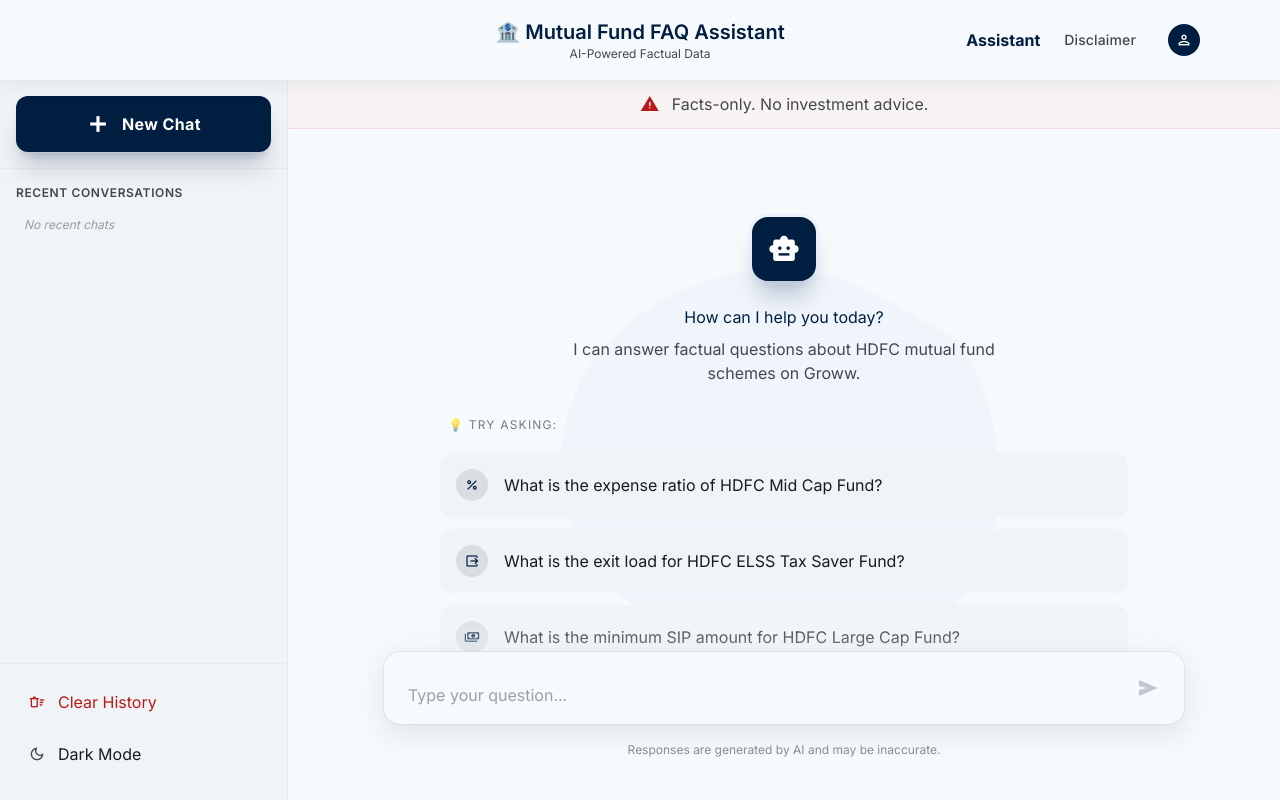
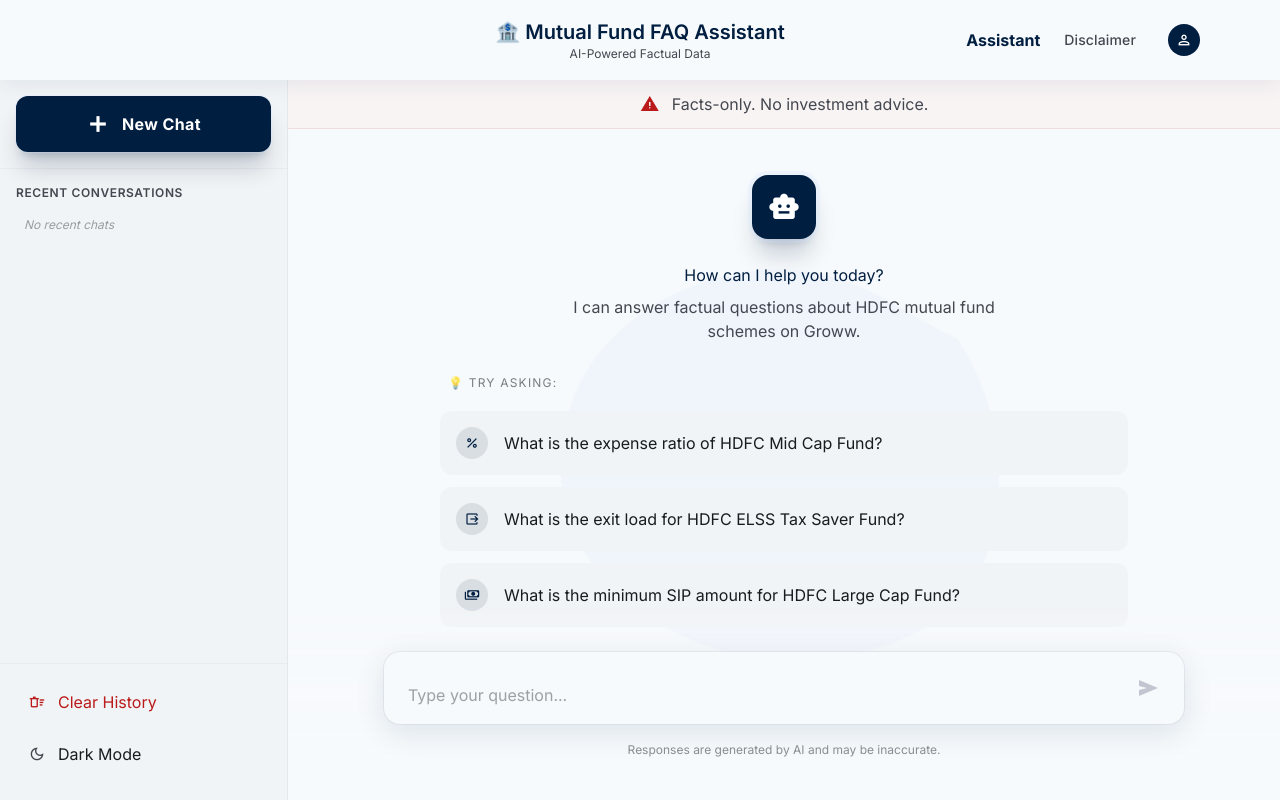
Before and after one commit to ganeshkondaveeti/rag-chatbot, a React (Vite) app in the folder frontend/: page / in a window 1280 px wide. Built offline with nearby package versions, Linux system fonts and the light colour scheme.

Commit message:
fix(ui): prevent body scroll and fix chat auto-scroll logic

```diff
--- a/frontend/src/App.jsx
+++ b/frontend/src/App.jsx
@@ -206,7 +206,7 @@
   };
 
   return (
-    <div className="flex flex-col min-h-screen">
+    <div className="flex flex-col h-[100dvh] overflow-hidden">
       {/* Header */}
       <header className="fixed top-0 w-full z-50 bg-surface dark:bg-gray-800 shadow-[0_4px_20px_rgba(0,51,102,0.08)] dark:shadow-[0_4px_20px_rgba(0,0,0,0.5)]">
         <div className="h-20 max-w-container-max mx-auto px-margin-mobile lg:px-margin-desktop flex items-center justify-between">
@@ -228,10 +228,10 @@
       </header>
 
       {/* Main Layout */}
-      <main className="w-full pt-20 flex-1 flex flex-col md:flex-row relative">
+      <main className="w-full pt-20 flex-1 flex flex-col md:flex-row relative overflow-hidden">
 
         {/* Sidebar */}
-        <aside className="hidden md:flex flex-col w-64 lg:w-72 bg-surface-container-low dark:bg-gray-800/50 border-r border-outline-variant/30 dark:border-gray-700 h-[calc(100vh-80px)] sticky top-20 flex-shrink-0 z-40">
+        <aside className="hidden md:flex flex-col w-64 lg:w-72 bg-surface-container-low dark:bg-gray-800/50 border-r border-outline-variant/30 dark:border-gray-700 h-full flex-shrink-0 z-40">
           <div className="p-4 border-b border-outline-variant/20 dark:border-gray-700">
             <button onClick={handleNewChat} className="w-full flex items-center justify-center gap-3 bg-primary text-on-primary py-4 px-6 rounded-xl hover:bg-primary/90 dark:bg-primary-container dark:text-on-primary-container dark:hover:bg-primary-container/90 transition-all duration-300 shadow-xl shadow-primary/20 dark:shadow-none ring-1 ring-primary-fixed/30 hover:scale-[1.02] active:scale-95 group">
               <span className="material-symbols-outlined text-[24px] font-bold">add</span>
@@ -275,7 +275,7 @@
         </aside>
 
         {/* Chat Area */}
-        <div className="flex flex-col w-full h-[calc(100vh-80px)] relative">
+        <div className="flex flex-col w-full h-full relative overflow-hidden">
 
           {/* Disclaimer Banner */}
           <div className="w-full bg-error-container/20 dark:bg-error-container/10 border-b border-error/10 dark:border-error/20 py-3 px-margin-mobile lg:px-margin-desktop flex items-center justify-center gap-3 shrink-0 z-10 backdrop-blur-sm sticky top-0">
@@ -293,7 +293,7 @@
               </svg>
             </div>
 
-            <div className="w-full max-w-[800px] flex flex-col gap-6 p-margin-mobile lg:p-margin-desktop min-h-full">
+            <div className={`w-full max-w-[800px] flex flex-col gap-6 p-margin-mobile lg:p-margin-desktop ${messages.length === 0 ? 'min-h-full justify-center' : ''}`}>
 
               {/* Welcome Section */}
               {messages.length === 0 && (
```
